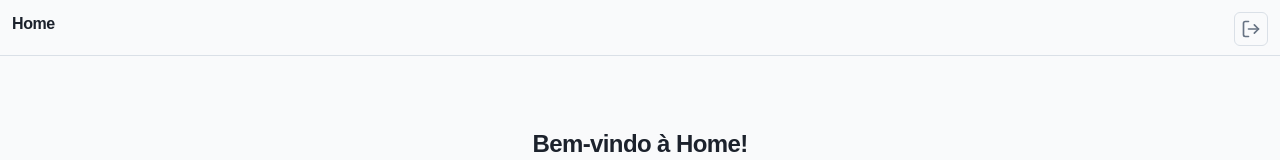
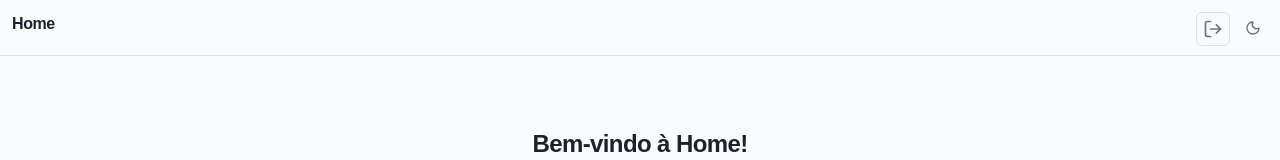
Before and after one commit to delcioleonardorofino/MthWeb_fork, a Next.js app: page /home in a window 1280 px wide. Shown: the top 160 px of the page. Built offline with nearby package versions, Linux system fonts and the light colour scheme; a web font is replaced by a local one.

Commit message:
Atualizar o page.tsx

```diff
--- a/app/home/page.tsx
+++ b/app/home/page.tsx
@@ -1,4 +1,5 @@
 import LogoutButton from '@/components/ui/logoutButton';
+import { ThemeToggler } from "@/components/ui/themeToggler";
 
 export default function HomePage() {
     return (
@@ -7,7 +8,7 @@ export default function HomePage() {
             <h2 className='text-md'>Home</h2>
             <div className='flex gap-2'>
             <LogoutButton />
-
+            <ThemeToggler />
             </div>
         </div>
         <div className='flex justify-center align-center h-screen mt-18'>
```
